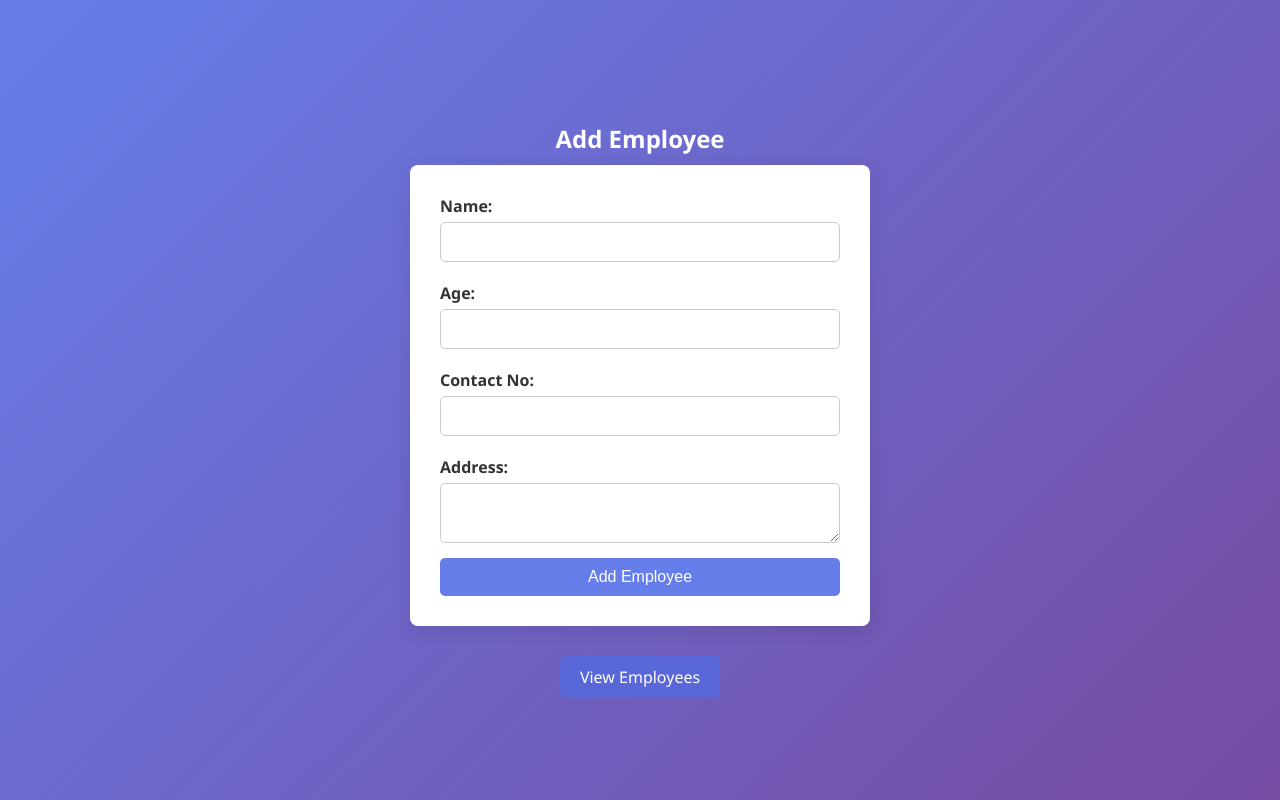
After one commit to Shehan524/Dashboard-with-Login, a PHP site: page /Finance_Project/add_employee.php in a window 1280 px wide. The commit adds this page. Run offline with PHP 8.4, Linux system fonts and the light colour scheme.

Commit message:
employee page added

```diff
--- /dev/null
+++ b/add_employee.php
@@ -0,0 +1,171 @@
+<?php
+include ('config.php');
+
+$servername = "localhost";
+$username = "root";
+$password = "";
+$dbname = "employee_manager";
+
+// Create connection
+$conn = new mysqli($servername, $username, $password, $dbname);
+
+// Check connection
+if ($conn->connect_error) {
+    die("Connection failed: " . $conn->connect_error);
+}
+
+// Initialize variables for form fields
+$name = $age = $contact_no = $address = "";
+$edit_mode = false;
+
+if (isset($_GET['edit'])) {
+    $edit_mode = true;
+    $id = $_GET['edit'];
+    $result = $conn->query("SELECT * FROM employees WHERE id=$id") or die($conn->error());
+    if ($result->num_rows > 0) {
+        $row = $result->fetch_array();
+        $name = $row['name'];
+        $age = $row['age'];
+        $contact_no = $row['contact_no'];
+        $address = $row['address'];
+    }
+}
+
+// Handle form submission
+if ($_SERVER["REQUEST_METHOD"] == "POST") {
+    $name = $_POST['name'];
+    $age = $_POST['age'];
+    $contact_no = $_POST['contact_no'];
+    $address = $_POST['address'];
+
+    if (isset($_POST['id'])) {
+        // Update existing employee
+        $id = $_POST['id'];
+        $sql = "UPDATE employees SET name='$name', age='$age', contact_no='$contact_no', address='$address' WHERE id=$id";
+    } else {
+        // Insert new employee
+        $sql = "INSERT INTO employees (name, age, contact_no, address) VALUES ('$name', '$age', '$contact_no', '$address')";
+    }
+
+    if ($conn->query($sql) === TRUE) {
+        $message = $edit_mode ? "Employee updated successfully" : "New employee added successfully";
+        echo "<p style='color: green; text-align: center;'>$message</p>";
+    } else {
+        echo "<p style='color: red; text-align: center;'>Error: " . $sql . "<br>" . $conn->error . "</p>";
+    }
+    $conn->close();
+}
+?>
+
+<!DOCTYPE html>
+<html lang="en">
+<head>
+    <meta charset="UTF-8">
+    <title><?php echo $edit_mode ? 'Edit' : 'Add'; ?> Employee</title>
+    <style>
+        body {
+            font-family: 'Segoe UI', Tahoma, Geneva, Verdana, sans-serif;
+            display: flex;
+            flex-direction: column;
+            align-items: center;
+            justify-content: center;
+            min-height: 100vh;
+            background: linear-gradient(135deg, #667eea 0%, #764ba2 100%);
+            margin: 0;
+        }
+        h2 {
+            margin-bottom: 10px;
+            color: #fff;
+            text-align: center;
+        }
+        form {
+            background: #ffffff;
+            padding: 20px 30px;
+            border-radius: 8px;
+            box-shadow: 0 4px 20px rgba(0,0,0,0.1);
+            max-width: 400px;
+            width: 100%;
+            display: flex;
+            flex-direction: column;
+            margin-bottom: 20px;
+        }
+        label {
+            margin-top: 10px;
+            font-weight: bold;
+            color: #333;
+        }
+        input, textarea {
+            width: 100%;
+            padding: 10px;
+            margin-top: 5px;
+            margin-bottom: 10px;
+            border: 1px solid #ccc;
+            border-radius: 5px;
+            font-size: 16px;
+            box-sizing: border-box;
+            transition: border-color 0.3s;
+        }
+        input:focus, textarea:focus {
+            border-color: #667eea;
+        }
+        input[type="submit"] {
+            background: #667eea;
+            color: white;
+            border: none;
+            cursor: pointer;
+            padding: 10px 20px;
+            font-size: 16px;
+            border-radius: 5px;
+            transition: background 0.3s, transform 0.2s;
+        }
+        input[type="submit"]:hover {
+            background: #5a67d8;
+            transform: translateY(-2px);
+        }
+        .view-link {
+            text-align: center;
+        }
+        .view-link a {
+            display: inline-block;
+            margin-top: 10px;
+            color: #fff;
+            text-decoration: none;
+            background: #5a67d8;
+            padding: 10px 20px;
+            border-radius: 5px;
+            transition: background 0.3s, transform 0.2s;
+        }
+        .view-link a:hover {
+            background: #434190;
+            transform: translateY(-2px);
+        }
+    </style>
+</head>
+<body>
+
+<h2><?php echo $edit_mode ? 'Edit' : 'Add'; ?> Employee</h2>
+<form method="post" action="<?php echo htmlspecialchars($_SERVER["PHP_SELF"]);?>">
+    <?php if ($edit_mode): ?>
+        <input type="hidden" name="id" value="<?php echo $id; ?>">
+    <?php endif; ?>
+    <label for="name">Name:</label>
+    <input type="text" id="name" name="name" value="<?php echo $name; ?>" required>
+
+    <label for="age">Age:</label>
+    <input type="number" id="age" name="age" value="<?php echo $age; ?>" required>
+
+    <label for="contact_no">Contact No:</label>
+    <input type="text" id="contact_no" name="contact_no" value="<?php echo $contact_no; ?>" required>
+
+    <label for="address">Address:</label>
+    <textarea id="address" name="address" required><?php echo $address; ?></textarea>
+
+    <input type="submit" value="<?php echo $edit_mode ? 'Update' : 'Add'; ?> Employee">
+</form>
+
+<div class="view-link">
+    <a href="view_employees.php">View Employees</a>
+</div>
+
+</body>
+</html>
--- a/sidebar.php
+++ b/sidebar.php
@@ -38,7 +38,7 @@
                     </a>
                 </li>
                 <li class="nav-link">
-                    <a href="#">
+                    <a href="add_employee.php">
                         <i class='bx bxs-user-check icon'></i>
                         <span class="text nav-text">Employee</span>
                     </a>
```
Also changed, not shown: view_employees.php (added, +141 -0 lines).
